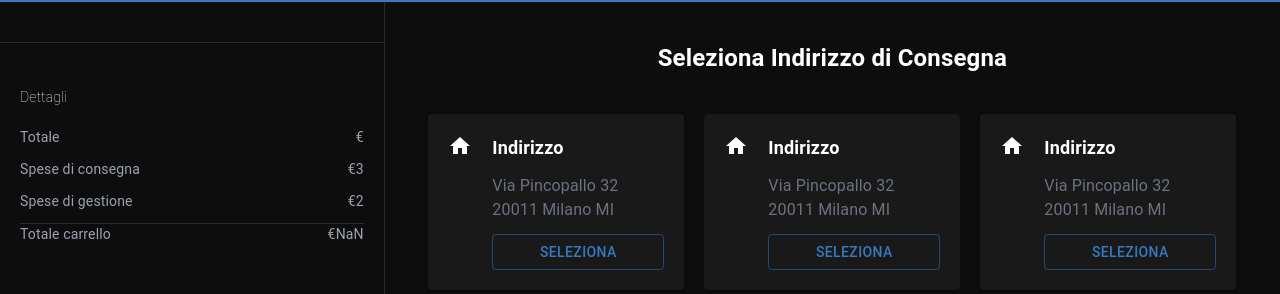
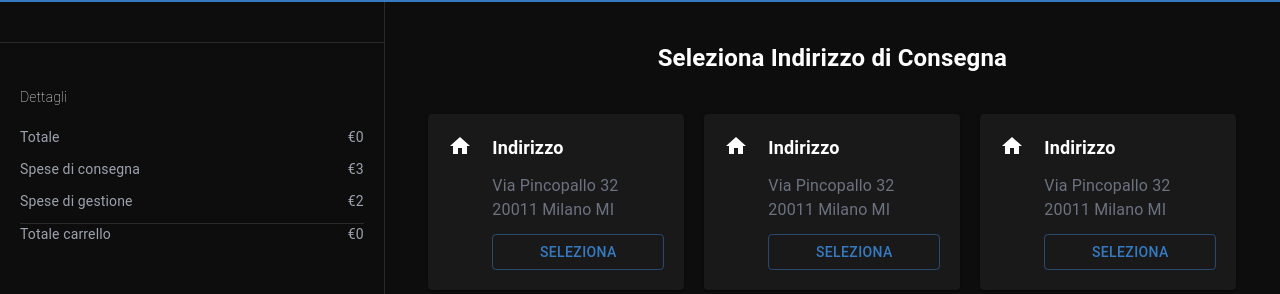
Before and after one commit to luca-vigano/CapstoneFoodDelivery, a React (Create React App) app: page /cart in a window 1280 px wide. Shown: the part 64-358 px from the top of the page. Built offline with nearby package versions, Linux system fonts and the light colour scheme.

Commit message:
fix add button

```diff
--- a/src/component/Cart/Cart.jsx
+++ b/src/component/Cart/Cart.jsx
@@ -48,6 +48,12 @@ const Cart = () => {
   const handleClose = () => setOpen(false);
   const dispatch = useDispatch();
   const { cart, auth } = useSelector((store) => store);
+
+  const calculateTotal = () => {
+    if (!cart.cartItems) return 0;
+    return cart.cartItems.reduce((total, item) => total + item.totalPrice, 0);
+  };
+
   const handleSubmit = (values) => {
     const data = {
       token: localStorage.getItem("token"),
@@ -79,7 +85,7 @@ const Cart = () => {
             <div className="space-y-3">
               <div className="flex justify-between text-gray-400">
                 <p>Totale</p>
-                <p>€{cart.cart?.total}</p>
+                <p>€{calculateTotal()}</p>
               </div>
               <div className="flex justify-between text-gray-400">
                 <p>Spese di consegna</p>
@@ -93,7 +99,7 @@ const Cart = () => {
             </div>
             <div className="flex justify-between text-gray-400">
               <p>Totale carrello</p>
-              <p>€{cart.cart?.total + 3 + 2}</p>
+              <p>€{calculateTotal() === 0 ? 0 : calculateTotal() + 3 + 2}</p>
             </div>
           </div>
         </section>
```
Also changed, not shown: src/component/Restaurant/MenuCard.jsx (+1 -11 lines).
